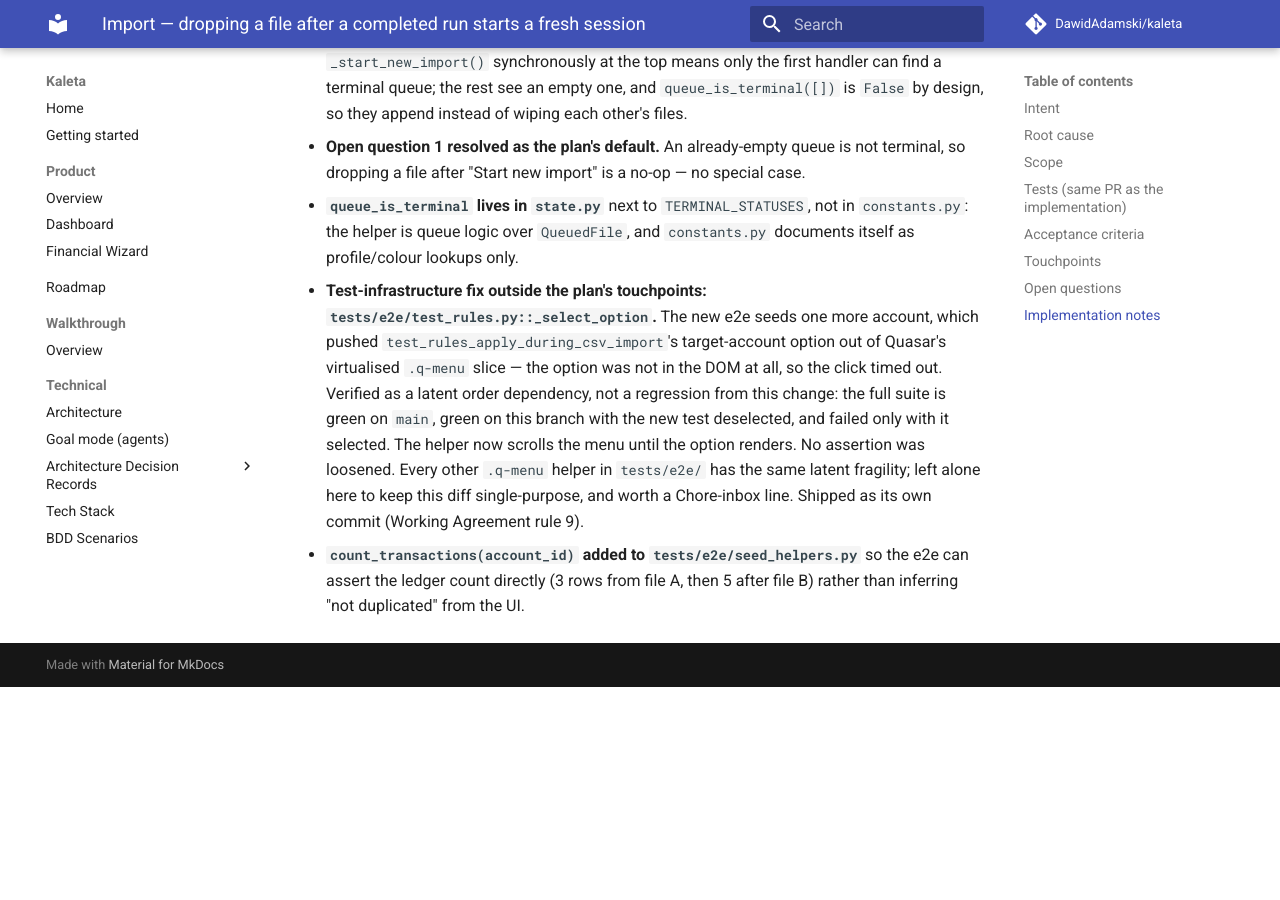
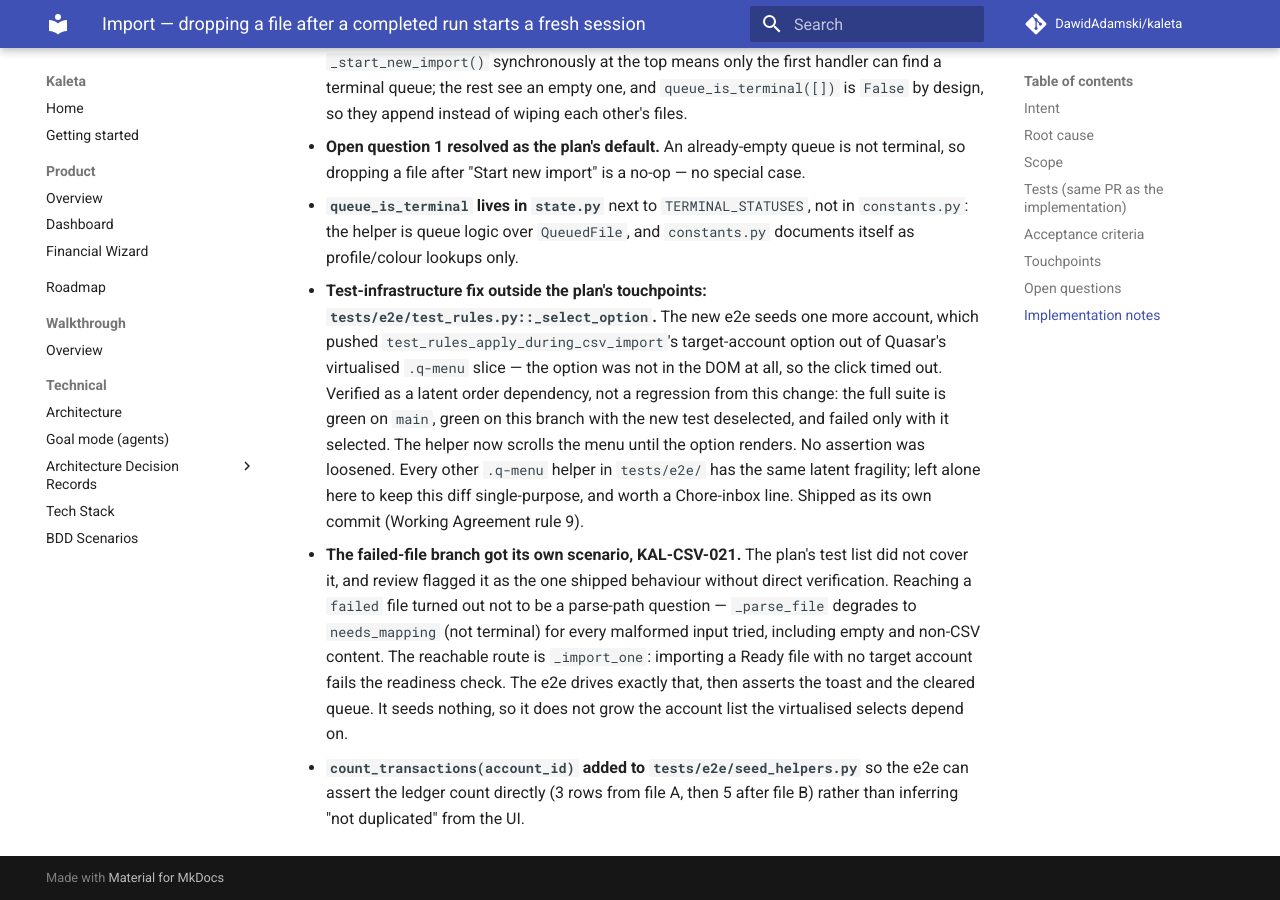
Before and after one commit to DawidAdamski/kaleta, an MkDocs documentation site: the page built from docs/plans/import-upload-after-done-resets-session.md, in a window 1280 px wide and 900 px high, scrolled down 2605 px. Built offline with MkDocs 1.6.1 and Material for MkDocs 9.7.7, drawn with Linux system fonts in a browser that asks for light colours; comment, search, counter and statistics services are not loaded; before the commit the page ends 3292 px from its top, so only the background shows below that.

Commit message:
test(import): cover the cleared-failed-file notify
Review flagged the failed-file branch as the one plan behaviour shipped
without direct verification. `_parse_file` degrades to `needs_mapping`
for every malformed input, so a `failed` file is reached through
`_import_one` instead: importing a Ready file with no target account
fails the readiness check. The new e2e drives that, then asserts the
toast and that only the new file remains queued.

Covers: KAL-CSV-021

Co-Authored-By: Claude Opus 5 (1M context) <noreply@anthropic.com>
Claude-Session: https://claude.ai/code/session_011wScxdogxxLQ6rAFoz3tqa

```diff
--- a/docs/plans/import-upload-after-done-resets-session.md
+++ b/docs/plans/import-upload-after-done-resets-session.md
@@ -129,6 +129,15 @@ E2E (`tests/e2e/test_csv_import.py`, docstring `Covers:` the new ID):
   loosened. Every other `.q-menu` helper in `tests/e2e/` has the same latent
   fragility; left alone here to keep this diff single-purpose, and worth a
   Chore-inbox line. Shipped as its own commit (Working Agreement rule 9).
+- **The failed-file branch got its own scenario, KAL-CSV-021.** The plan's test
+  list did not cover it, and review flagged it as the one shipped behaviour
+  without direct verification. Reaching a `failed` file turned out not to be a
+  parse-path question — `_parse_file` degrades to `needs_mapping` (not terminal)
+  for every malformed input tried, including empty and non-CSV content. The
+  reachable route is `_import_one`: importing a Ready file with no target
+  account fails the readiness check. The e2e drives exactly that, then asserts
+  the toast and the cleared queue. It seeds nothing, so it does not grow the
+  account list the virtualised selects depend on.
 - **`count_transactions(account_id)` added to `tests/e2e/seed_helpers.py`** so
   the e2e can assert the ledger count directly (3 rows from file A, then 5 after
   file B) rather than inferring "not duplicated" from the UI.
```
Also changed, not shown: docs/bdd.md (+8 -0 lines), 2 other files.
